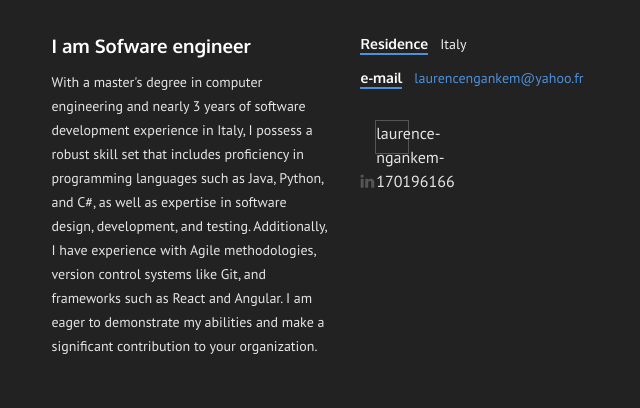
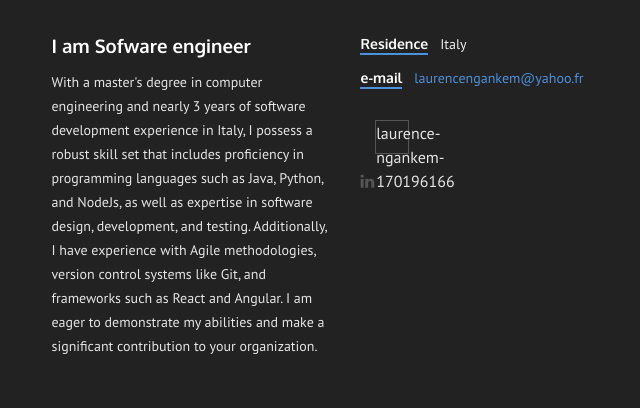
Before and after one commit to laurencengankem/portfolio, a plain HTML site: page index.html in a window 1280 px wide. Both pictures are taken after a click on the link "About me". Shown: the part 165-573 px from the top of the page, 524-1164 px from the left. Drawn offline with Linux system fonts and the light colour scheme.

Commit message:
Update index.html

```diff
--- a/index.html
+++ b/index.html
@@ -135,7 +135,7 @@
                   <div class="col-sm-6 col-md-6 col-lg-4">
                     <h3>I am Sofware engineer</h3>
                     <p>
-                      With a master's degree in computer engineering and nearly 3 years of software development experience in Italy, I possess a robust skill set that includes proficiency in programming languages such as Java, Python, and C#, as well as expertise in software design, development, and testing. Additionally, I have experience with Agile methodologies, version control systems like Git, and frameworks such as React and Angular. I am eager to demonstrate my abilities and make a significant contribution to your organization.
+                      With a master's degree in computer engineering and nearly 3 years of software development experience in Italy, I possess a robust skill set that includes proficiency in programming languages such as Java, Python, and NodeJs, as well as expertise in software design, development, and testing. Additionally, I have experience with Agile methodologies, version control systems like Git, and frameworks such as React and Angular. I am eager to demonstrate my abilities and make a significant contribution to your organization.
                     </p>
                   </div>
 
```
